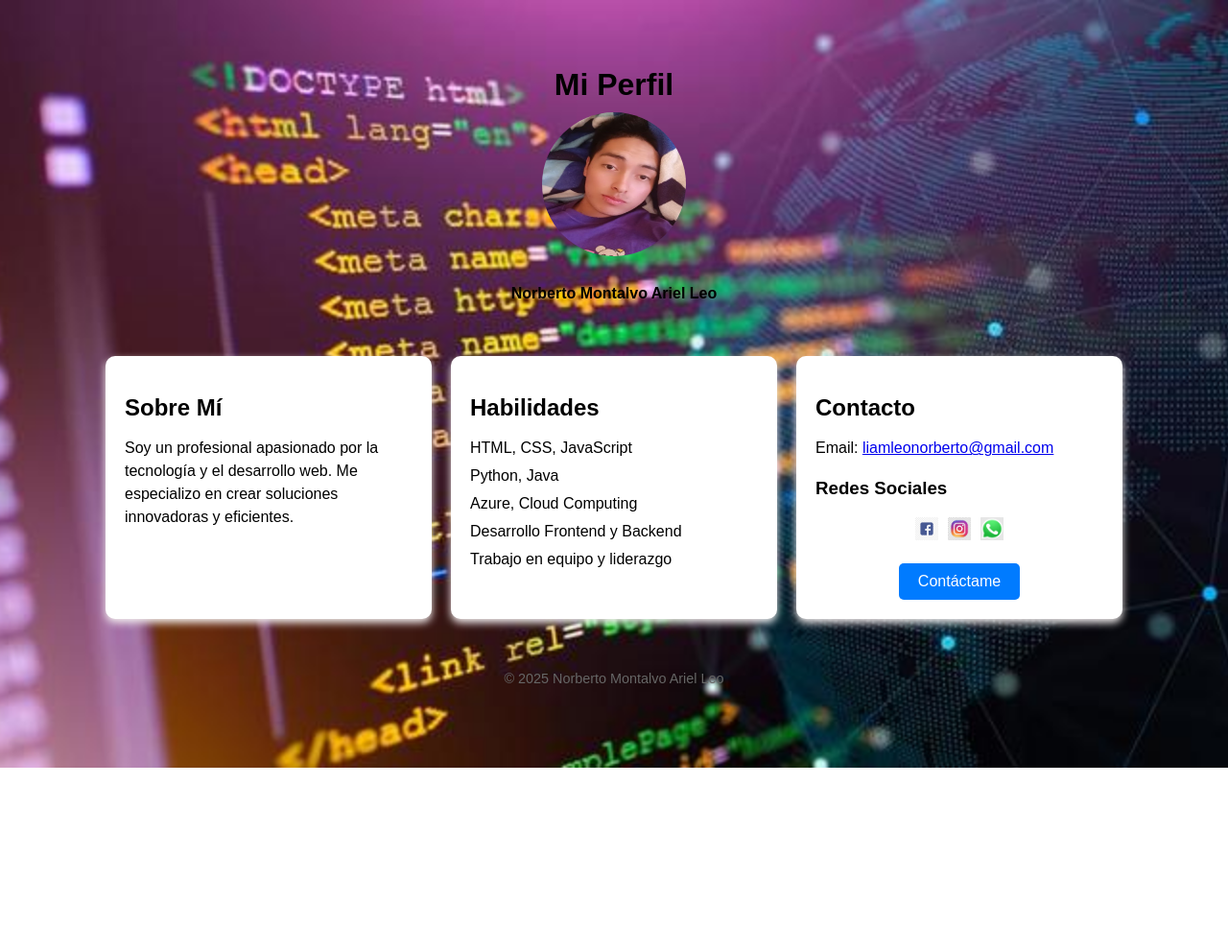
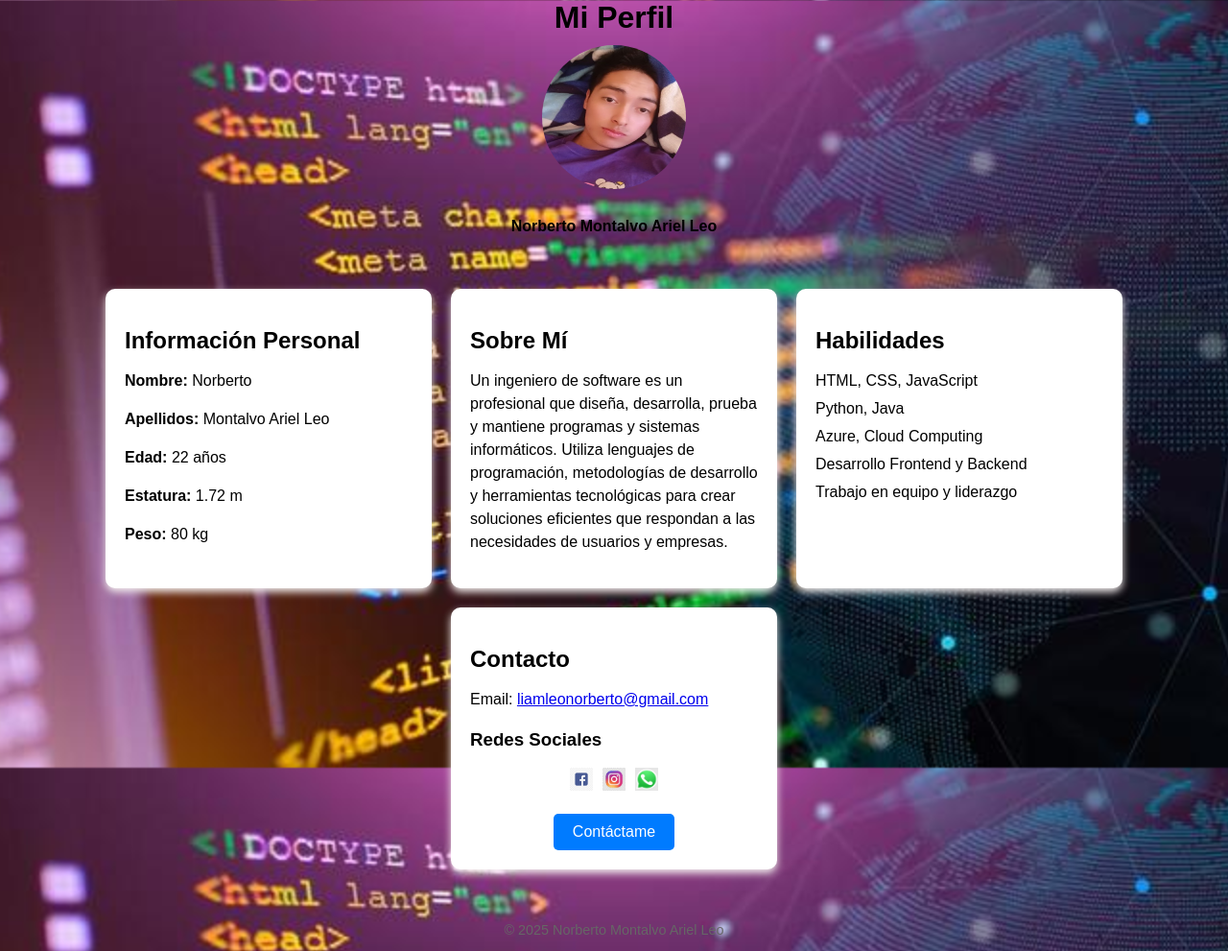
Before and after one commit to MateoNorberto/mi_perfil, a plain HTML site: page index.html in a window 1280 px wide. Shown: the whole page at 96% size. Before the commit the page ends 800 px from the top, so only its background shows below. Drawn offline with Linux system fonts and the light colour scheme.

Commit message:
mejora de algunos detalles

```diff
--- a/index.html
+++ b/index.html
@@ -16,18 +16,31 @@
         <p><strong>Norberto Montalvo Ariel Leo</strong></p>
     </header>
     <main>
+        <section id="about_me">
+            <h2>Información Personal</h2>
+            <p><strong>Nombre:</strong> Norberto</p>
+            <p><strong>Apellidos:</strong> Montalvo Ariel Leo</p>
+            <p><strong>Edad:</strong> 22 años</p>
+            <p><strong>Estatura:</strong> 1.72 m</p>
+            <p><strong>Peso:</strong> 80 kg</p>
+        </section>
         <section id="about">
             <h2>Sobre Mí</h2>
-            <p>Soy un profesional apasionado por la tecnología y el desarrollo web. Me especializo en crear soluciones innovadoras y eficientes.</p>
+            <p>Un ingeniero de software es un profesional que diseña,
+                desarrolla, prueba y mantiene programas y sistemas informáticos.
+                Utiliza lenguajes de programación, metodologías de desarrollo y
+                 herramientas tecnológicas para crear soluciones eficientes que respondan
+                  a las necesidades de usuarios y empresas.</p>
         </section>
+
         <section id="skills">
             <h2>Habilidades</h2>
             <ul>
-                <li>HTML, CSS, JavaScript</li>
-                <li>Python, Java</li>
-                <li>Azure, Cloud Computing</li>
-                <li>Desarrollo Frontend y Backend</li>
-                <li>Trabajo en equipo y liderazgo</li>
+            <li>HTML, CSS, JavaScript</li>
+            <li>Python, Java</li>
+            <li>Azure, Cloud Computing</li>
+            <li>Desarrollo Frontend y Backend</li>
+            <li>Trabajo en equipo y liderazgo</li>
             </ul>
         </section>
         <section id="contact">
```
